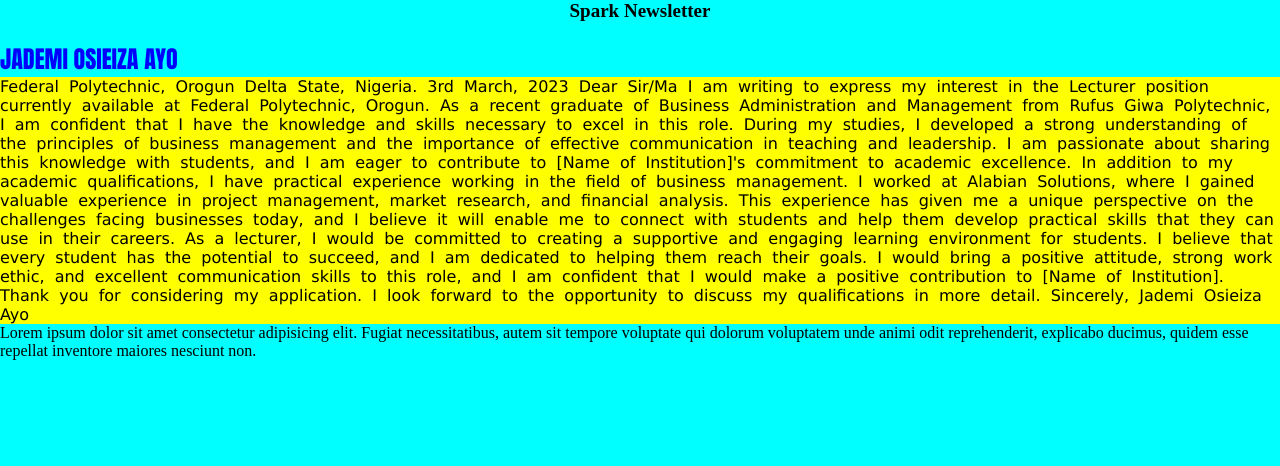
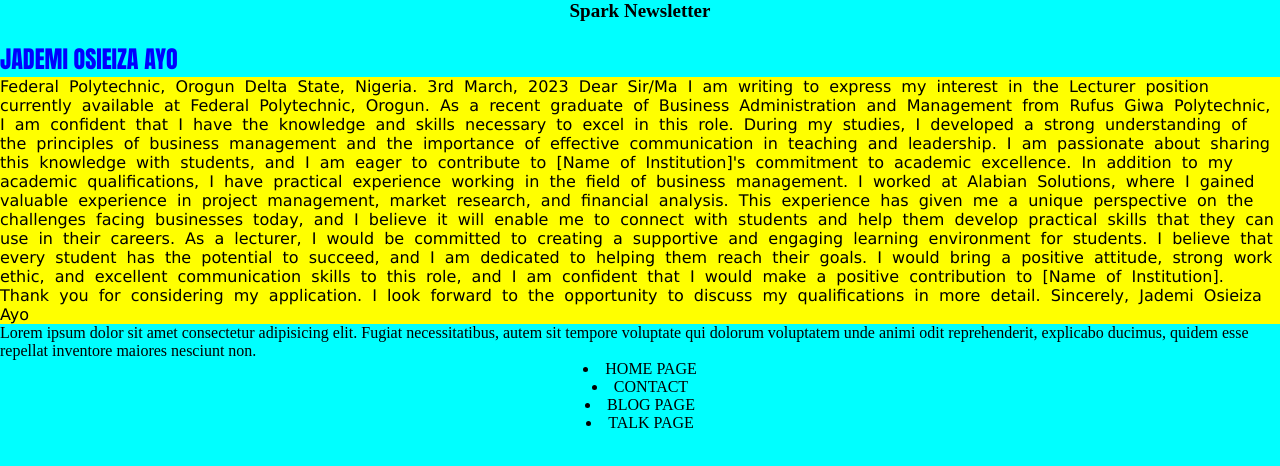
Before and after one commit to majesty12/Blog, a plain HTML site: page index.html in a window 1280 px wide. Drawn offline with Linux system fonts and the light colour scheme.

Commit message:
add link

```diff
--- a/index.html
+++ b/index.html
@@ -23,5 +23,13 @@ Jademi Osieiza Ayo
 </p>
 
 Lorem ipsum dolor sit amet consectetur adipisicing elit. Fugiat necessitatibus, autem sit tempore voluptate qui dolorum voluptatem unde animi odit reprehenderit, explicabo ducimus, quidem esse repellat inventore maiores nesciunt non.
-    </body>
+
+<li><a rel="#">Home Page</a></li>
+<li><a rel="#">Contact</a></li>
+<li><a rel="#">Blog Page</a></li>
+<li><a rel="#">Talk Page</a></li>
+
+
+
+</body>
 </html>
--- a/tat.css
+++ b/tat.css
@@ -24,3 +24,10 @@ p {
     background-color: yellow;
     text-decoration: brown;
 }
+
+li {
+    text-align: center;
+    text-decoration: none;
+    text-transform: uppercase;
+    text-indent: 0in;
+}
```
